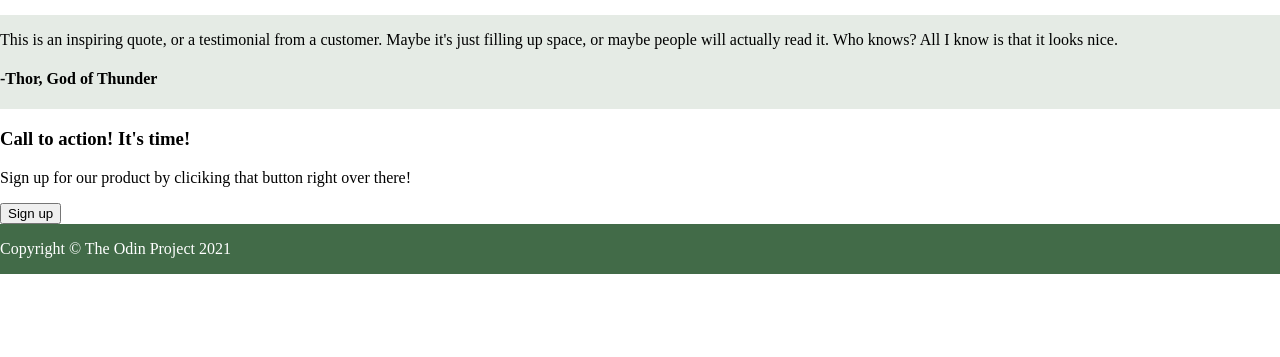
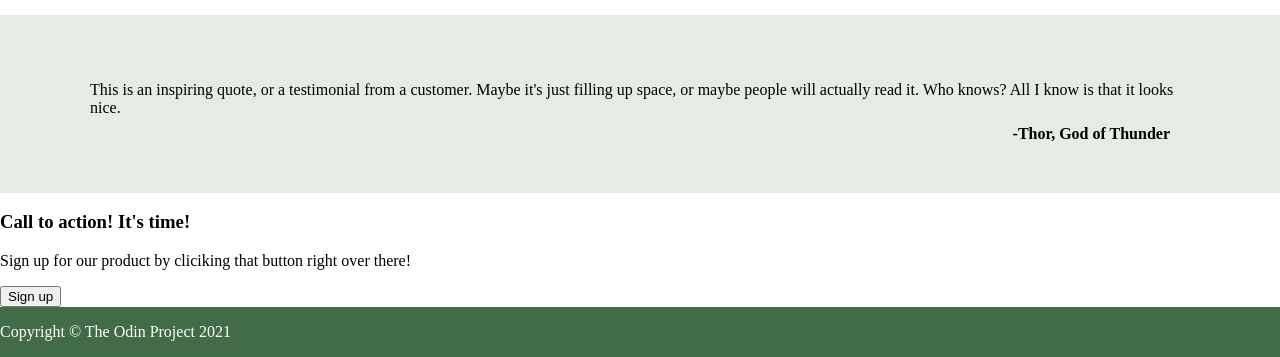
Before and after one commit to Schmoodled/my-first-website, a plain HTML site: page index.html in a window 1280 px wide. Shown: the part 451-808 px from the top of the page. Drawn offline with Linux system fonts and the light colour scheme.

Commit message:
Add content for section three

```diff
--- a/style.css
+++ b/style.css
@@ -51,7 +51,7 @@ ul {
     margin: 50px;
 }
 
-/* section two formatting*/
+/* section two formatting */
 .section-two-content {
     display: flex;
     justify-content: center;
@@ -66,3 +66,18 @@ ul {
 .section-two {
     text-align: center;
 }
+
+/* section three formatting */
+.section-three {
+    display: flex;
+    flex-direction: column;
+    justify-content: center;
+    align-items: center;
+    padding: 50px 90px;
+}
+
+h4 {
+    padding: 0;
+    margin: -8px 20px 0 0;
+    align-self: flex-end;
+}
```
